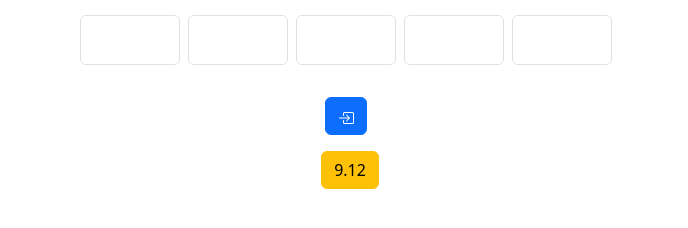
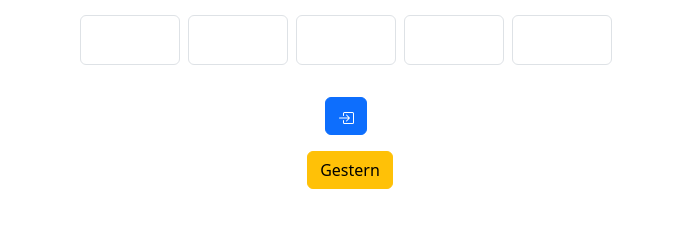
Before and after one commit to leotraeg/BegriffelLaura, a plain HTML site: page index.html in a window 1280 px wide. Shown: the part 342-570 px from the top of the page, without its empty margins (294-982 px from the left). Drawn offline with nearby package versions, Linux system fonts and the light colour scheme.

Commit message:
Update index.html

```diff
--- a/index.html
+++ b/index.html
@@ -25,7 +25,7 @@
             </svg>
         </button>
         <button type="button" id="late-solve" class="btn btn-warning mt-3 ms-2" style="display:none;">
-        9.12
+        Gestern
         </button>
     </div>
     <script src="script.js"></script>
```
